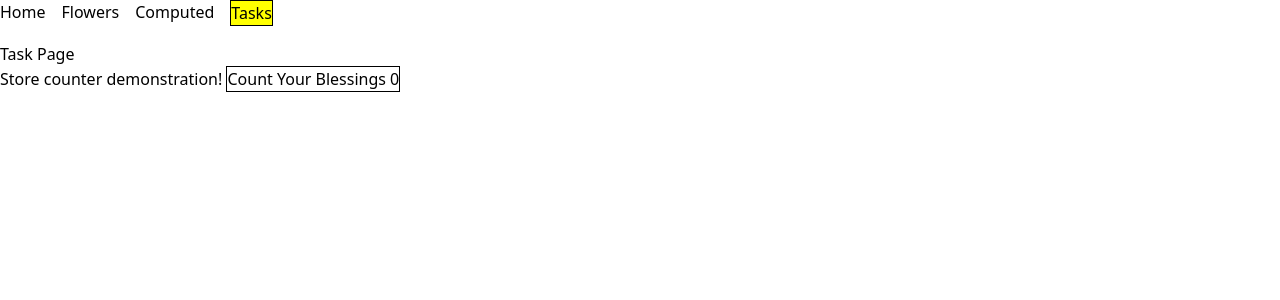
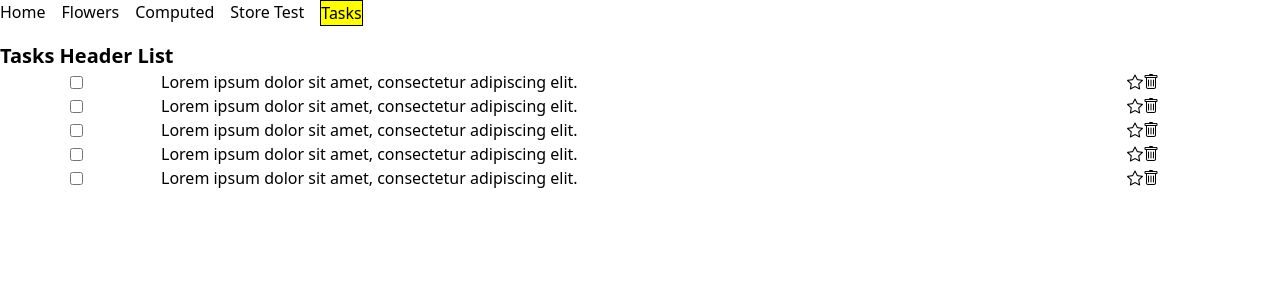
Before and after one commit to Racz-Emanuel/Deployment, a Vue app: page /tasks in a window 1280 px wide. Shown: the top 300 px of the page. Built offline with nearby package versions, Linux system fonts and the light colour scheme.

Commit message:
feat: add StorePage and Task components, integrate counter and task stores

```diff
--- a/src/App.vue
+++ b/src/App.vue
@@ -8,6 +8,7 @@
        <RouterLink to="/">Home</RouterLink>
        <RouterLink to="/flowers">Flowers</RouterLink>
        <RouterLink to="/computed">Computed</RouterLink>
+       <RouterLink to="/store">Store Test</RouterLink>
        <RouterLink to="/tasks">Tasks</RouterLink>
      </nav>
  </header>
--- /dev/null
+++ b/src/components/tasks/TaskActions.vue
@@ -0,0 +1,10 @@
+<template>
+  <div>
+    <button>
+        <i class="bi bi-star"></i>
+    </button>
+    <button>
+        <i class="bi bi-trash"></i>
+    </button>
+  </div>
+</template>
--- /dev/null
+++ b/src/components/tasks/TaskBody.vue
@@ -0,0 +1,12 @@
+<script setup>
+import TaskCheckbox from './TaskCheckbox.vue';
+import TaskActions from './TaskActions.vue';
+</script>
+
+<template>
+  <div class="grid grid-cols-8 gap-2">
+    <TaskCheckbox />
+    <div class="col-span-6">Lorem ipsum dolor sit amet, consectetur adipiscing elit.</div>
+    <TaskActions />
+  </div>
+</template>
--- /dev/null
+++ b/src/components/tasks/TaskCheckbox.vue
@@ -0,0 +1,5 @@
+<template>
+    <div class="flex justify-center items-center">
+        <input type="checkbox" />
+    </div>
+</template>
--- /dev/null
+++ b/src/components/tasks/TaskFooter.vue
@@ -0,0 +1 @@
+<template></template>
--- /dev/null
+++ b/src/components/tasks/TaskList.vue
@@ -0,0 +1,11 @@
+<script setup>
+import TasksHeader from './TasksHeader.vue';
+import TaskBody from './TaskBody.vue';
+import TaskFooter from './TaskFooter.vue';
+</script>
+
+<template>
+  <TasksHeader />
+  <TaskBody v-for="value in [1,2,3,4,5]" />
+  <TaskFooter />
+</template>
--- /dev/null
+++ b/src/components/tasks/TasksHeader.vue
@@ -0,0 +1,3 @@
+<template>
+<h3 class="text-xl font-bold">Tasks Header List</h3>
+</template>
--- /dev/null
+++ b/src/pages/StorePage.vue
@@ -0,0 +1,29 @@
+<script setup>
+import { useCounter } from '@/stores/counter';
+const counter = useCounter();
+
+counter.$subscribe((mutation, state) => {
+    console.log('Mutation occurred:', mutation);
+    console.log('New state:', state);
+});
+
+</script>
+
+<template>
+    <h3>Store Page</h3>
+    Store counter demonstration!
+    <button type="button" class="border" @click="counter.countUp()">
+        Count Your Blessings {{ counter.count }}
+    </button>
+    <button type="button" class="border" @click="counter.countDown()">
+        Decrease the counter {{ counter.count }}
+    </button>
+    Double Count from Getter: {{ counter.doubleCount }}
+    <h4 class="text-xl">Reset Store</h4>
+    <button class="border m-2" @click="counter.$reset()">Reset</button>
+    <h4 class="text-xl">Patch state</h4>
+    <button class="border m-2" @click="counter.$patch({
+        count: 8,
+        level: 5
+    })">Set multiple state at the one time {{ counter.level }}</button>
+</template>
--- a/src/pages/TaskPage.vue
+++ b/src/pages/TaskPage.vue
@@ -1,14 +1,13 @@
 <script setup>
-import { useCounter } from '@/stores/counter';
-const counter = useCounter();
+// import { useTask } from '@/stores/task';
+// const taskStore = useTask();
+
+import TaskList from '@/components/tasks/TaskList.vue';
 
 </script>
 
 <template>
-    <h3>Task Page</h3>
-    Store counter demonstration!
-    <button type="button" class="border" @click="counter.count++">
-        Count Your Blessings {{ counter.count }}
-    </button>
+
+  <TaskList />
 
 </template>
--- a/src/router/index.js
+++ b/src/router/index.js
@@ -3,12 +3,14 @@ import { createRouter, createWebHistory } from 'vue-router'
 import Flowers from '@/pages/Flowers.vue'
 import Tests from '@/pages/Tests.vue'
 import Computed from '@/pages/Computed.vue'
+import StorePage from '@/pages/StorePage.vue'
 import TaskPage from '@/pages/TaskPage.vue'
 
 const routes = [
     { path: '/', component: Tests },
     { path: '/flowers', component: Flowers },
     { path: '/computed', component: Computed },
+    { path: '/store', component: StorePage },
     { path: '/tasks', component: TaskPage },
 ]
 
--- a/src/stores/counter.js
+++ b/src/stores/counter.js
@@ -2,6 +2,19 @@ import { defineStore } from 'pinia'
 
 export const useCounter = defineStore('counter', {
   state: () => ({
-    count: 0,
+    count: 13,
+    level: 1
   }),
+  getters: {
+    doubleCount: (state) => state.count * 2,
+    triprleCount: (state) => state.count * 3
+  },
+  actions: {
+    countUp() {
+      this.count++
+    },
+    countDown() {
+      this.count--
+    }
+  }
 })
--- /dev/null
+++ b/src/stores/task.js
@@ -0,0 +1,30 @@
+import { defineStore } from 'pinia'
+
+export const useTask = defineStore('task', {
+  state: () => ({
+    tasks: [{
+        title: 'Learn Vue',
+        done: false,
+        favorite: false
+    },
+    {
+        title: 'Learn Pinia',
+        done: false,
+        favorite: false
+    }]
+  }),
+  actions: {
+    addTask(task) {
+      this.tasks.push(task)
+    },
+    removeTask(index) {
+      this.tasks.splice(index, 1)
+    },
+    toggleFavorite(index) {
+      this.tasks[index].favorite = !this.tasks[index].favorite
+    },
+    toggleDone(index) {
+      this.tasks[index].done = !this.tasks[index].done
+    }
+  }
+})
```
